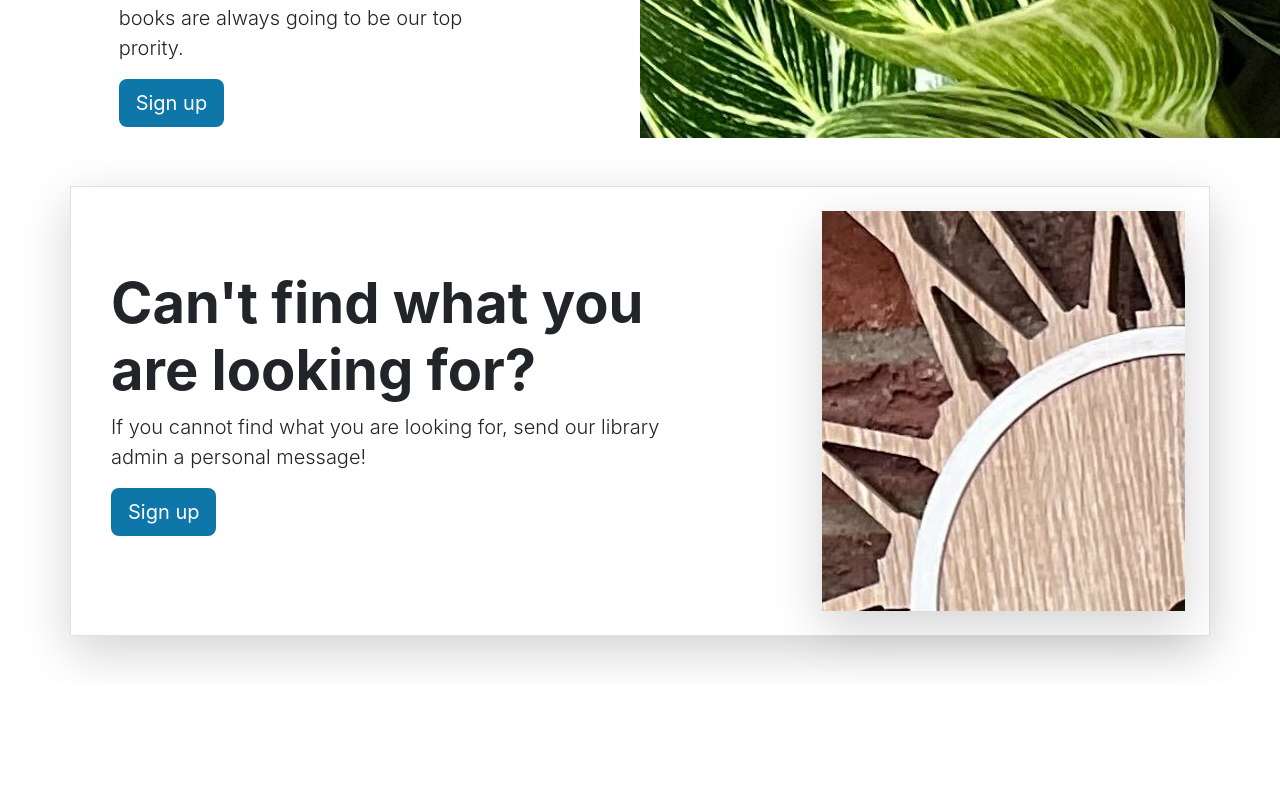
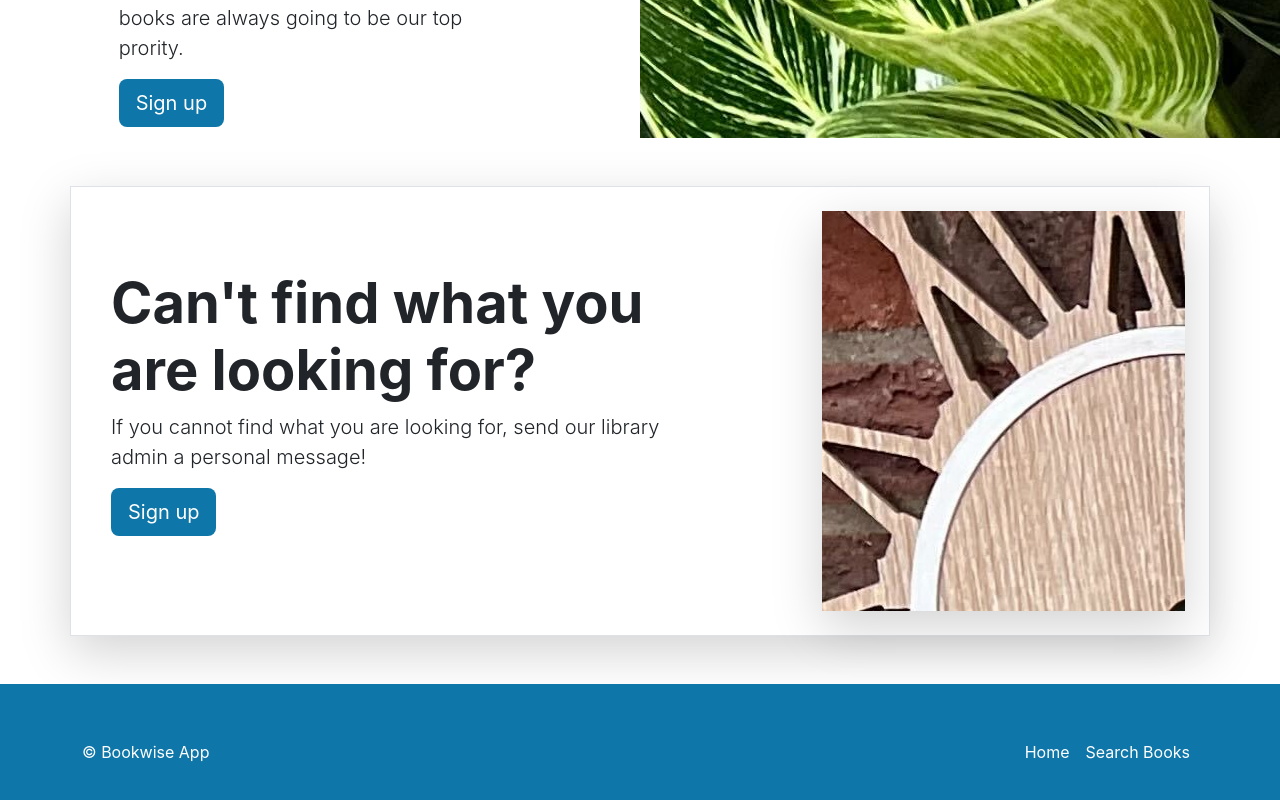
Before and after one commit to git-ashug/bookwise-lms-frontend, a React (Create React App) app: page / in a window 1280 px wide. Shown: the part 1786-2586 px from the top of the page. Before the commit the page ends 2470 px from the top, so only its background shows below. Built offline with nearby package versions, Linux system fonts and the light colour scheme.

Commit message:
Added Footer Component

```diff
--- a/src/App.tsx
+++ b/src/App.tsx
@@ -5,6 +5,7 @@
 import { Carousel } from "./layouts/HomePage/Carousel";
 import { Heros } from "./layouts/HomePage/Heros";
 import { LibraryServices } from "./layouts/HomePage/LibraryServices";
+import { Footer } from "./layouts/NavbarAndFooter/Footer";
 
 function App() {
   return (
@@ -14,6 +15,7 @@
       <Carousel />
       <Heros />
       <LibraryServices />
+      <Footer />
     </div>
   );
 }
--- /dev/null
+++ b/src/layouts/NavbarAndFooter/Footer.tsx
@@ -0,0 +1,26 @@
+import React from "react";
+
+export const Footer = () => {
+  return (
+    <div className="main-color">
+      <footer
+        className="container d-flex flex-wrap
+          justify-content-between align-items-center py-5 "
+      >
+        <p className="col-md-4 mb-0 text-white">© Bookwise App</p>
+        <ul className="nav navbar-dark col-md-4 justify-content-end">
+          <li className="nav-item">
+            <a href="#" className="nav-link px-2 text-white">
+              Home
+            </a>
+          </li>
+          <li className="nav-item">
+            <a href="#" className="nav-link px-2 text-white">
+              Search Books
+            </a>
+          </li>
+        </ul>
+      </footer>
+    </div>
+  );
+};
```
